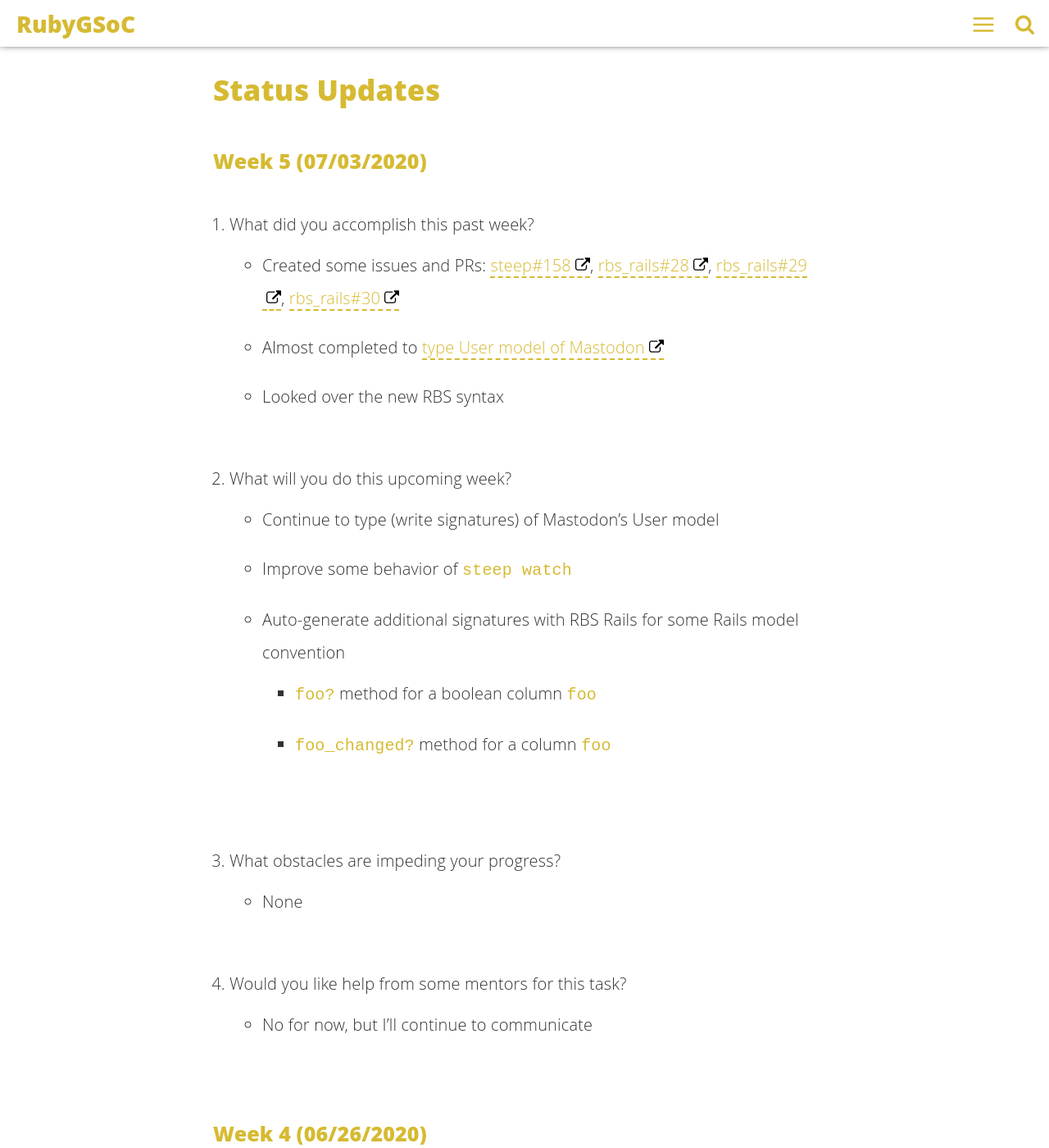
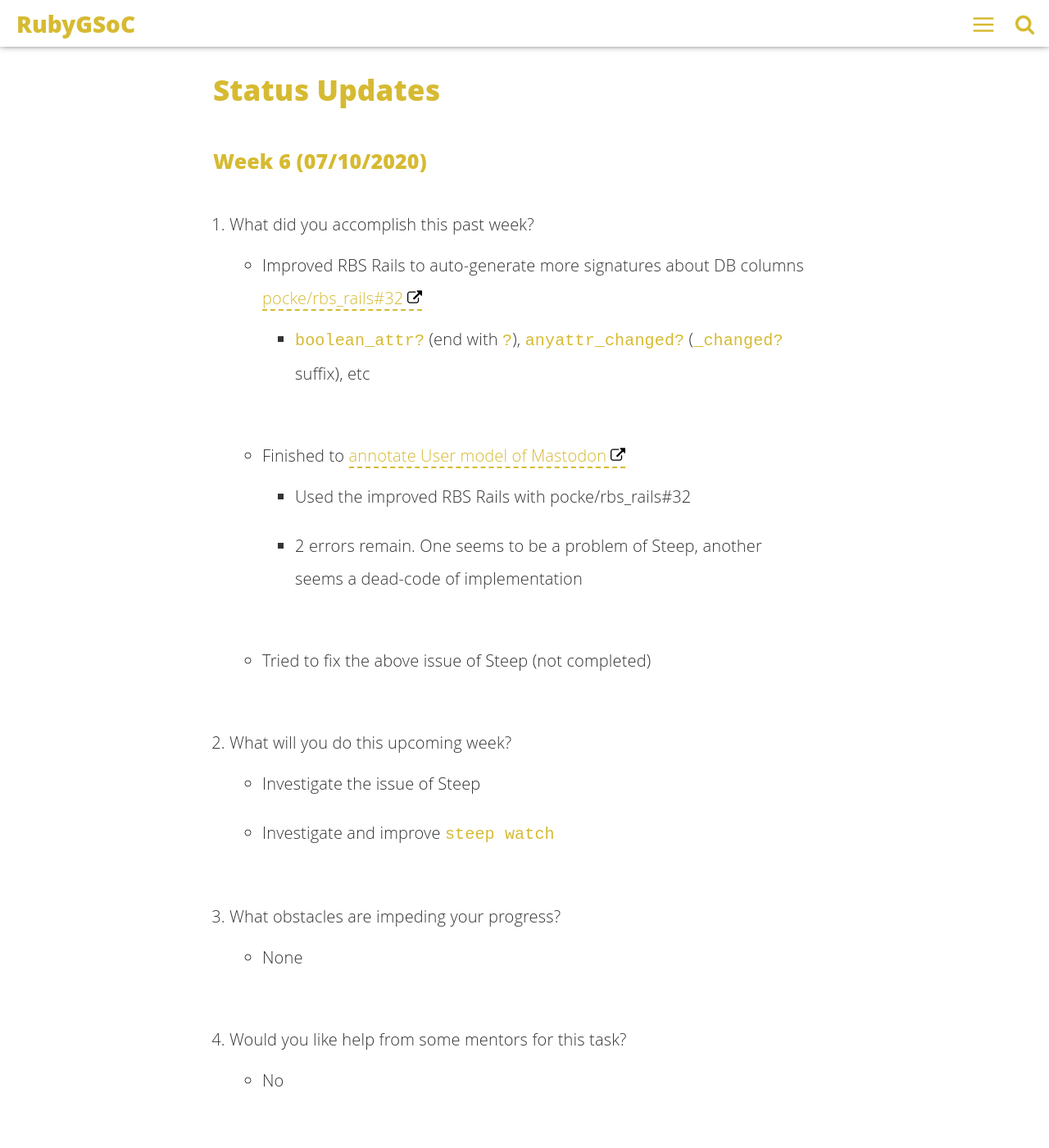
Before and after one commit to rubygsoc/rubygsoc.github.io, a Jekyll site: the page built from _posts/2020-06-11-brush-up-rbs-and-related-tools-for-practical-rails-apps.md, in a window 1280 px wide and 1400 px high, scrolled down 1664 px. Shown: the whole window at 82% size. Built offline with Jekyll 4.4.1, drawn with Linux system fonts in a browser that asks for light colours.

Commit message:
tadd: Add updates for week 6 (#14)

```diff
--- a/_posts/2020-06-11-brush-up-rbs-and-related-tools-for-practical-rails-apps.md
+++ b/_posts/2020-06-11-brush-up-rbs-and-related-tools-for-practical-rails-apps.md
@@ -30,6 +30,26 @@ You can propose any idea to improve the RBS toolchain. (You will find a missing
 * **Mentors**: @mame, @soutaro
 
 ## Status Updates
+
+### Week 6 (07/10/2020)
+
+1. What did you accomplish this past week?
+    - Improved RBS Rails to auto-generate more signatures about DB columns [pocke/rbs_rails#32](https://github.com/pocke/rbs_rails/pull/32)
+        - `boolean_attr?` (end with `?`), `anyattr_changed?` (`_changed?` suffix), etc
+    - Finished to [annotate User model of Mastodon](https://github.com/tootsuite/mastodon/compare/master...tadd:typed#diff-3cd343654abee8aa661035eb36d68fd5)
+        - Used the improved RBS Rails with pocke/rbs_rails#32
+        - 2 errors remain. One seems to be a problem of Steep, another seems a dead-code of implementation
+    - Tried to fix the above issue of Steep (not completed)
+
+1. What will you do this upcoming week?
+    - Investigate the issue of Steep
+    - Investigate and improve `steep watch`
+
+1. What obstacles are impeding your progress?
+    - None
+
+1. Would you like help from some mentors for this task?
+    - No
 
 ### Week 5 (07/03/2020)
 
```
